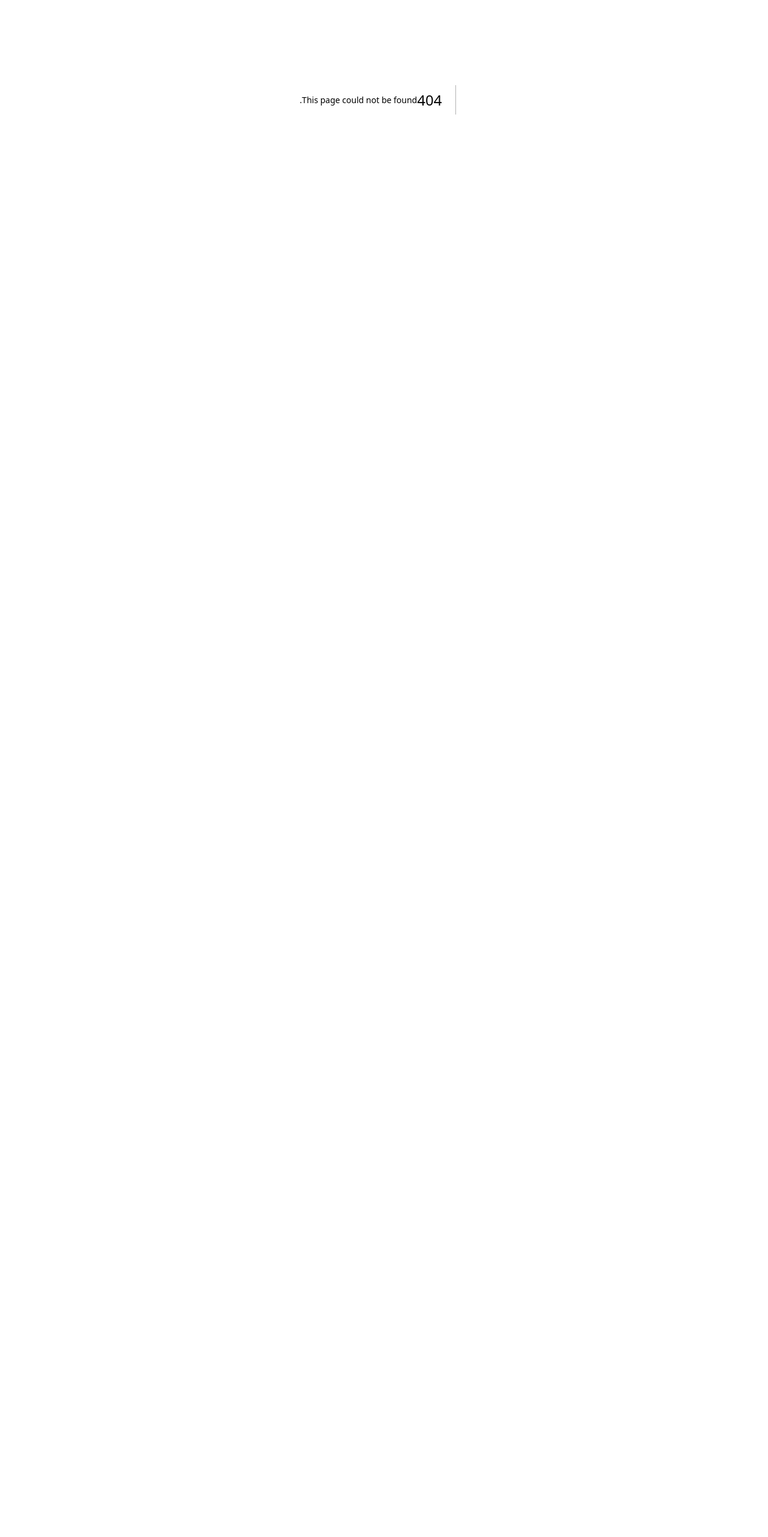
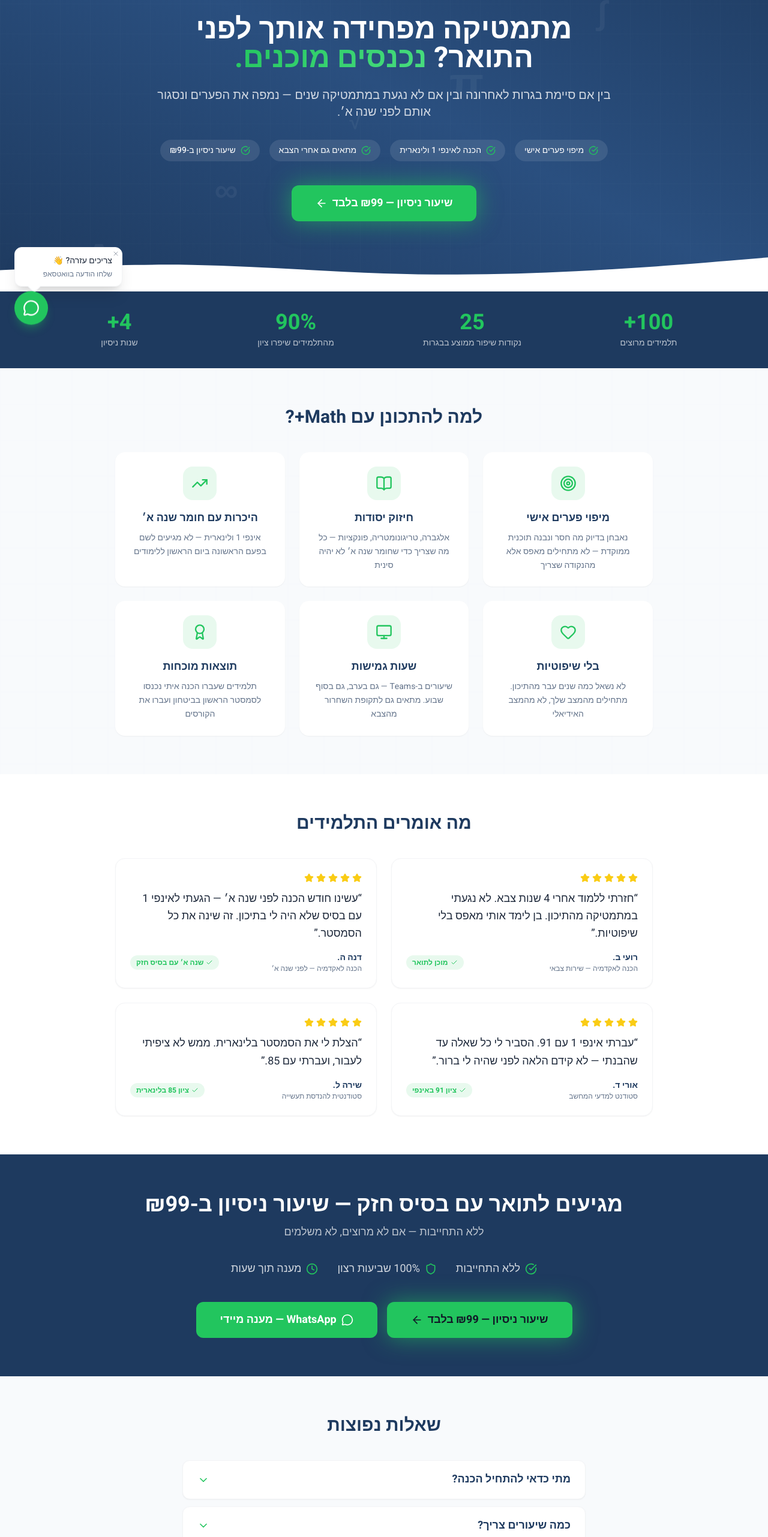
Before and after one commit to kenbfir/matematic, a Next.js app: page /pre-academic in a window 1280 px wide. Before the commit this address had no page. Shown: the part 234-2797 px from the top of the page at 60% size. Before the commit the page ends 800 px from the top, so only its background shows below. Built offline with nearby package versions, Linux system fonts and the light colour scheme.

Commit message:
feat: add /pre-academic landing page for academic prep service

```diff
--- /dev/null
+++ b/app/pre-academic/page.tsx
@@ -0,0 +1,136 @@
+import type { Metadata } from 'next'
+import LandingHero from '@/components/LandingHero'
+import LandingStats from '@/components/LandingStats'
+import LandingBenefits from '@/components/LandingBenefits'
+import LandingTestimonials from '@/components/LandingTestimonials'
+import TrialCTABlock from '@/components/TrialCTABlock'
+import LandingFAQ from '@/components/LandingFAQ'
+import LandingContact from '@/components/LandingContact'
+import UrgencyStrip from '@/components/UrgencyStrip'
+import WhatsAppButton from '@/components/WhatsAppButton'
+import StickyMobileCTA from '@/components/StickyMobileCTA'
+
+export const metadata: Metadata = {
+  title: 'הכנה למתמטיקה אקדמית | לפני שנה א׳ ואחרי צבא | Math+',
+  description:
+    'הכנה למתמטיקה אקדמית לפני שנה א׳ — מיפוי פערים, חיזוק יסודות והיכרות עם חשבון אינפיניטסימלי ואלגברה לינארית. מתאים גם למי שחזר מהצבא ולא נגע בחומר שנים. שיעור ניסיון ב-₪99!',
+  keywords: [
+    'הכנה למתמטיקה אקדמית',
+    'הכנה לאינפי 1',
+    'מתמטיקה לפני תואר',
+    'הכנה לאוניברסיטה מתמטיקה',
+    'מתמטיקה אחרי צבא',
+    'פערים במתמטיקה לפני שנה א׳',
+    'מורה פרטי הכנה לאקדמיה',
+  ],
+}
+
+const BENEFITS = [
+  {
+    icon: 'Target',
+    title: 'מיפוי פערים אישי',
+    description: 'נאבחן בדיוק מה חסר ונבנה תוכנית ממוקדת — לא מתחילים מאפס אלא מהנקודה שצריך',
+  },
+  {
+    icon: 'BookOpen',
+    title: 'חיזוק יסודות',
+    description: 'אלגברה, טריגונומטריה, פונקציות — כל מה שצריך כדי שחומר שנה א׳ לא יהיה סינית',
+  },
+  {
+    icon: 'TrendingUp',
+    title: 'היכרות עם חומר שנה א׳',
+    description: 'אינפי 1 ולינארית — לא מגיעים לשם בפעם הראשונה ביום הראשון ללימודים',
+  },
+  {
+    icon: 'Heart',
+    title: 'בלי שיפוטיות',
+    description: 'לא נשאל כמה שנים עבר מהתיכון. מתחילים מהמצב שלך, לא מהמצב האידיאלי',
+  },
+  {
+    icon: 'Monitor',
+    title: 'שעות גמישות',
+    description: 'שיעורים ב-Teams — גם בערב, גם בסוף שבוע. מתאים גם לתקופת השחרור מהצבא',
+  },
+  {
+    icon: 'Award',
+    title: 'תוצאות מוכחות',
+    description: 'תלמידים שעברו הכנה איתי נכנסו לסמסטר הראשון בביטחון ועברו את הקורסים',
+  },
+]
+
+const TESTIMONIALS = [
+  {
+    quote: 'חזרתי ללמוד אחרי 4 שנות צבא. לא נגעתי במתמטיקה מהתיכון. בן לימד אותי מאפס בלי שיפוטיות.',
+    name: 'רועי ב.',
+    detail: 'הכנה לאקדמיה — שירות צבאי',
+    improvement: 'מוכן לתואר',
+  },
+  {
+    quote: 'עשינו חודש הכנה לפני שנה א׳ — הגעתי לאינפי 1 עם בסיס שלא היה לי בתיכון. זה שינה את כל הסמסטר.',
+    name: 'דנה ה.',
+    detail: 'הכנה לאקדמיה — לפני שנה א׳',
+    improvement: 'שנה א׳ עם בסיס חזק',
+  },
+  {
+    quote: 'עברתי אינפי 1 עם 91. הסביר לי כל שאלה עד שהבנתי — לא קידם הלאה לפני שהיה לי ברור.',
+    name: 'אורי ד.',
+    detail: 'סטודנט למדעי המחשב',
+    improvement: 'ציון 91 באינפי',
+  },
+  {
+    quote: 'הצלת לי את הסמסטר בלינארית. ממש לא ציפיתי לעבור, ועברתי עם 85.',
+    name: 'שירה ל.',
+    detail: 'סטודנטית להנדסת תעשייה',
+    improvement: 'ציון 85 בלינארית',
+  },
+]
+
+const FAQ = [
+  {
+    question: 'מתי כדאי להתחיל הכנה?',
+    answer: 'ממליץ להתחיל 4-8 שבועות לפני תחילת הסמסטר. אבל גם חודש אחד מספיק לסגור פערים בסיסיים. כל כמה שיותר מוקדם — יותר טוב.',
+  },
+  {
+    question: 'כמה שיעורים צריך?',
+    answer: 'תלוי בפערים הקיימים. ממוצע: 8-16 שיעורים. נקבע ביחד אחרי שיעור האבחון הראשון — שם רואים בדיוק מאיפה להתחיל.',
+  },
+  {
+    question: 'מה אם עברו שנים מהתיכון?',
+    answer: 'הרבה מהתלמידים שלי חזרו ממסגרת ולא נגעו בחומר 3-5 שנים. זה לגמרי בסדר — מתחילים מהנקודה שלך, בלי לדלג על כלום.',
+  },
+  {
+    question: 'אילו קורסים ההכנה הזו מכינה?',
+    answer: 'בעיקר חשבון אינפיניטסימלי 1 ואלגברה לינארית — הקורסים שמפילים הכי הרבה סטודנטים בשנה א׳. אפשר גם להתכונן לקורסים ספציפיים לפי הסילבוס.',
+  },
+  {
+    question: 'האם יש שיעורים קבוצתיים?',
+    answer: 'כן — ניתן ללמוד בקבוצה קטנה של 2-4 תלמידים באותה רמה. עלות לתלמיד נמוכה משמעותית משיעור פרטי. כתבו לי בוואטסאפ לפרטים.',
+  },
+]
+
+export default function PreAcademicPage() {
+  return (
+    <>
+      <UrgencyStrip spotsLeft={4} month="מאי" />
+      <LandingHero
+        badge="100+ תלמידים — 90% שיפרו ציון"
+        headline="מתמטיקה מפחידה אותך לפני התואר?"
+        highlightedWord="נכנסים מוכנים."
+        subheadline="בין אם סיימת בגרות לאחרונה ובין אם לא נגעת במתמטיקה שנים — נמפה את הפערים ונסגור אותם לפני שנה א׳."
+        bullets={['מיפוי פערים אישי', 'הכנה לאינפי 1 ולינארית', 'מתאים גם אחרי הצבא', 'שיעור ניסיון ב-₪99']}
+        ctaText="שיעור ניסיון — ₪99 בלבד"
+      />
+      <LandingStats />
+      <LandingBenefits title="למה להתכונן עם Math+?" benefits={BENEFITS} />
+      <LandingTestimonials testimonials={TESTIMONIALS} />
+      <TrialCTABlock headline="מגיעים לתואר עם בסיס חזק — שיעור ניסיון ב-₪99" />
+      <LandingFAQ items={FAQ} />
+      <LandingContact
+        defaultLevel="pre-academic"
+        headline="השאירו פרטים — נבנה תוכנית הכנה מותאמת אישית"
+      />
+      <WhatsAppButton />
+      <StickyMobileCTA />
+    </>
+  )
+}
```
